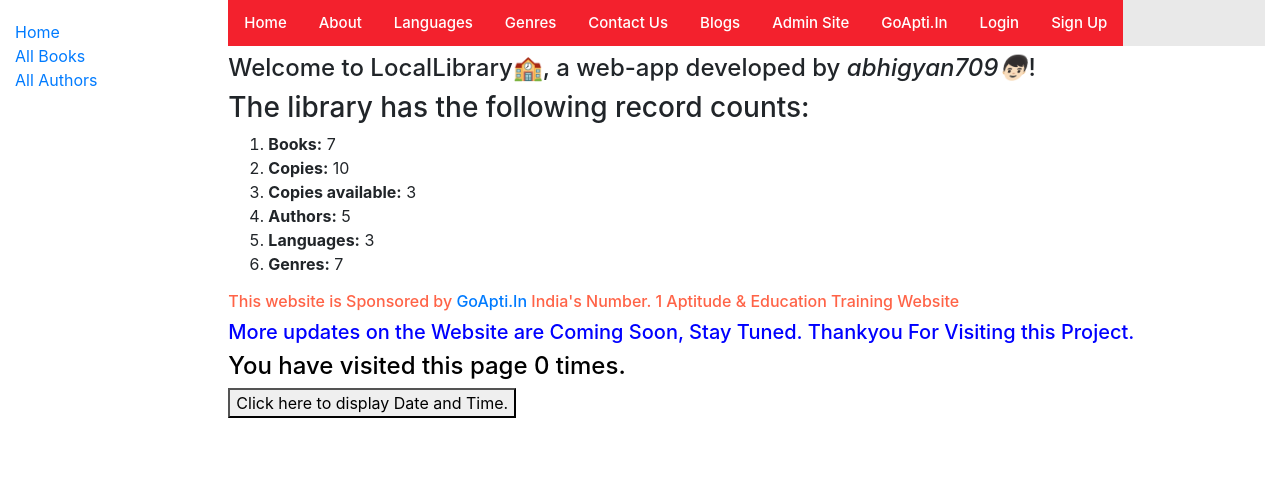
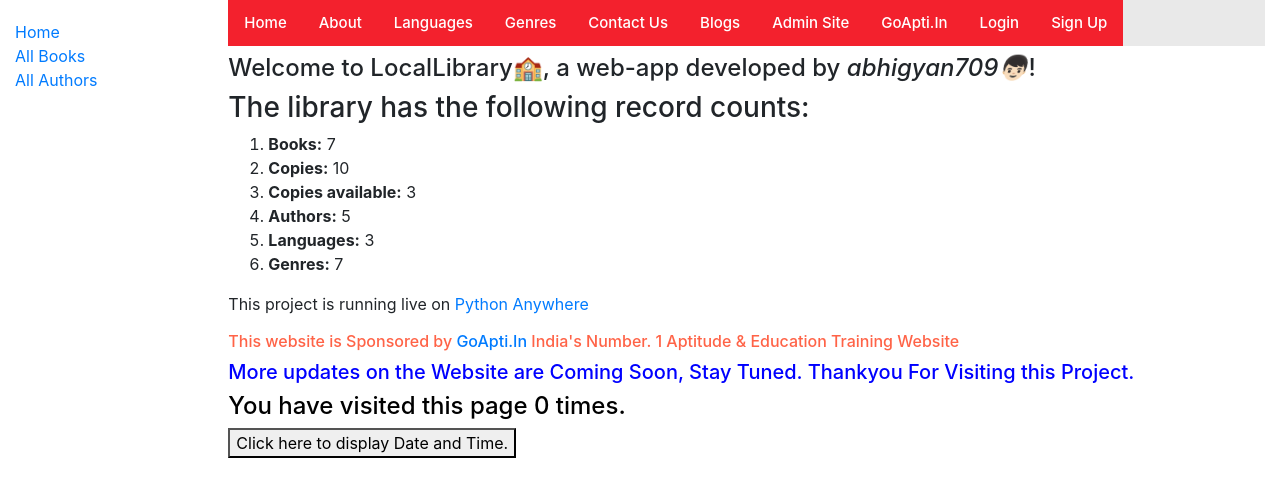
Before and after one commit to abhigyan709/mini-python-project-based-on-django-framework, a Django app: page /catalog/ in a window 1280 px wide. Shown: the top 497 px of the page. Run offline with Django 3.2, Linux system fonts and the light colour scheme; data comes from the database, SQL or seed files in the repository; both versions use the stored data as it was after the commit; some libraries are stand-ins or nearby versions.

Commit message:
"Project is live on Python Anywhere"

```diff
--- a/locallibrary/catalog/templates/index.html
+++ b/locallibrary/catalog/templates/index.html
@@ -30,7 +30,7 @@
     <li><Strong>Languages:</Strong> {{ num_languages }}</li>
     <li><strong>Genres:</strong> {{ num_genres }}</li>
   </ol>
-
+   <p>This project is running live on <a href="http://abhigyan709.pythonanywhere.com/catalog/">Python Anywhere</a> </p>
   <h6><font color="tomato">This website is Sponsored by <a href="https://www.goapti.in/" target="_blank">GoApti.In</a> India's Number. 1 Aptitude & Education Training Website</h6>
   <h5><font color="blue">More updates on the Website are Coming Soon, Stay Tuned. Thankyou For Visiting this Project.</h5>
   <h4><font color="black">You have visited this page {{ num_visits }}{% if num_visits == 1 %} time{% else %} times{% endif %}.</h4>
```
Also changed, not shown: locallibrary/db.sqlite3.
